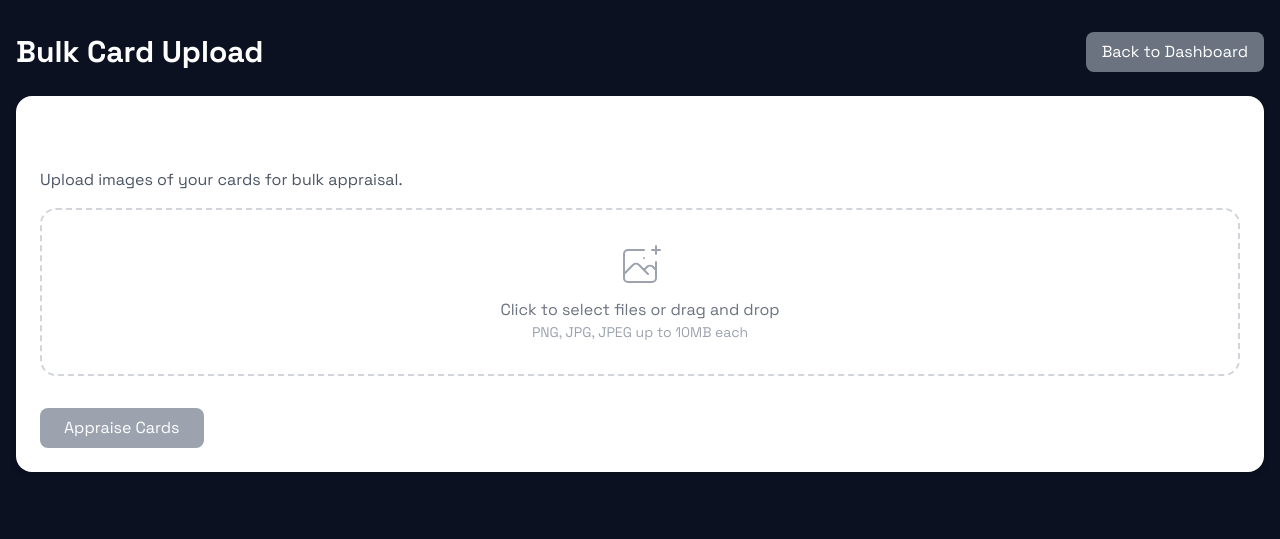
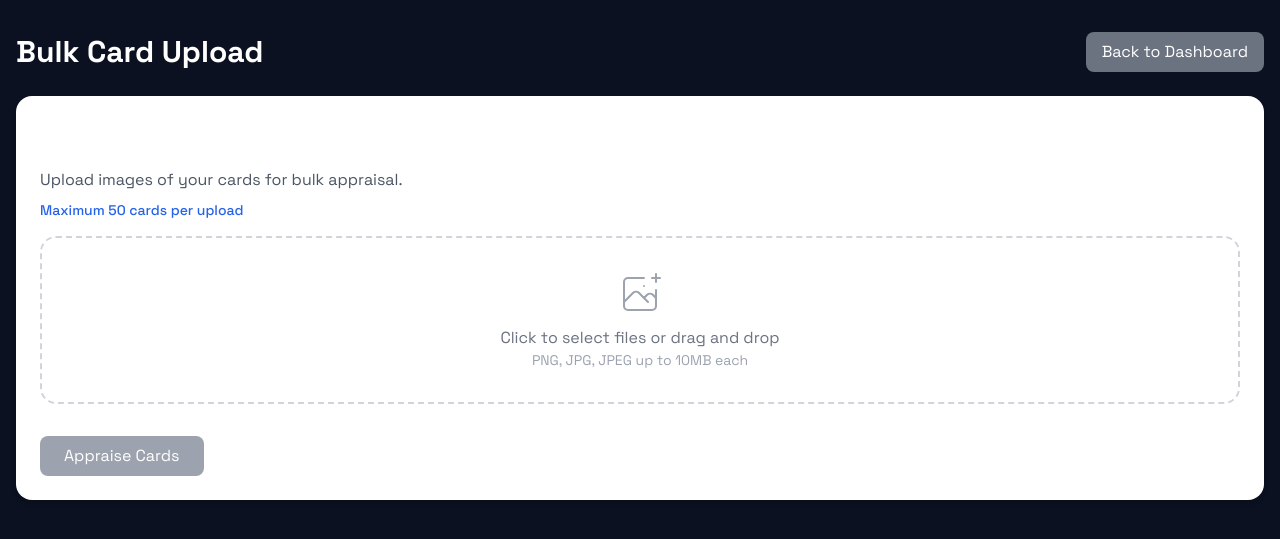
Before and after one commit to AdminAsistee/TCGNakama, a FastAPI app: template app/templates/admin/bulk_upload.html in a window 1280 px wide. Shown: the top 539 px of the page. Run offline with FastAPI, Linux system fonts and the light colour scheme; the template is opened without the code that fills it, so the values that code supplies are empty; some libraries are stand-ins or nearby versions.

Commit message:
Add 50-card limit text to bulk upload page

```diff
--- a/app/templates/admin/bulk_upload.html
+++ b/app/templates/admin/bulk_upload.html
@@ -14,7 +14,8 @@
     <!-- Upload Section -->
     <div id="upload-phase" class="bg-white rounded-lg shadow-md p-6 mb-6">
         <h2 class="text-2xl font-semibold mb-4">Upload Card Images</h2>
-        <p class="text-gray-600 mb-4">Upload images of your cards for bulk appraisal.</p>
+        <p class="text-gray-600 mb-2">Upload images of your cards for bulk appraisal.</p>
+        <p class="text-sm text-blue-600 font-medium mb-4">Maximum 50 cards per upload</p>
 
         <div id="dropzone"
             class="border-2 border-dashed border-gray-300 rounded-lg p-8 text-center cursor-pointer hover:border-blue-500 transition-colors">
```
